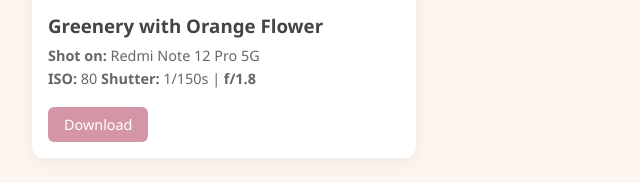
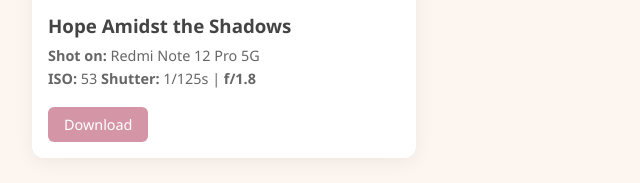
Before and after one commit to PhotosByJelly/Jelly-photos, a plain HTML site: page behind-the-lens/index.html in a window 1280 px wide. Shown: the part 978-1161 px from the top of the page, 0-640 px from the left. Drawn offline with Linux system fonts and the light colour scheme.

Commit message:
Update index.html

```diff
--- a/behind-the-lens/index.html
+++ b/behind-the-lens/index.html
@@ -150,11 +150,11 @@
     </div>
 
     <div class="photo-card">
-      <img src="https://i.ibb.co/9mn3FbpN/IMG-20240728-181713.jpg" alt="Greenery with Orange Flower">
+      <img src="https://i.ibb.co/9mn3FbpN/IMG-20240728-181713.jpg" alt="Hope Amidst the Shadows">
       <div class="details">
-        <h3>Greenery with Orange Flower</h3>
+        <h3>Hope Amidst the Shadows</h3>
         <p><strong>Shot on:</strong> Redmi Note 12 Pro 5G</p>
-        <p><strong>ISO:</strong> 80 <strong>Shutter:</strong> 1/150s | <strong>f/1.8</strong></p>
+        <p><strong>ISO:</strong> 53 <strong>Shutter:</strong> 1/125s | <strong>f/1.8</strong></p>
         <a class="download_btn" href="https://drive.google.com/uc?export=download&id=1-Yi2vD9yDGAqlx-WuRqY9FzuygZvB-9Y">Download</a>
       </div>
     </div>
```
